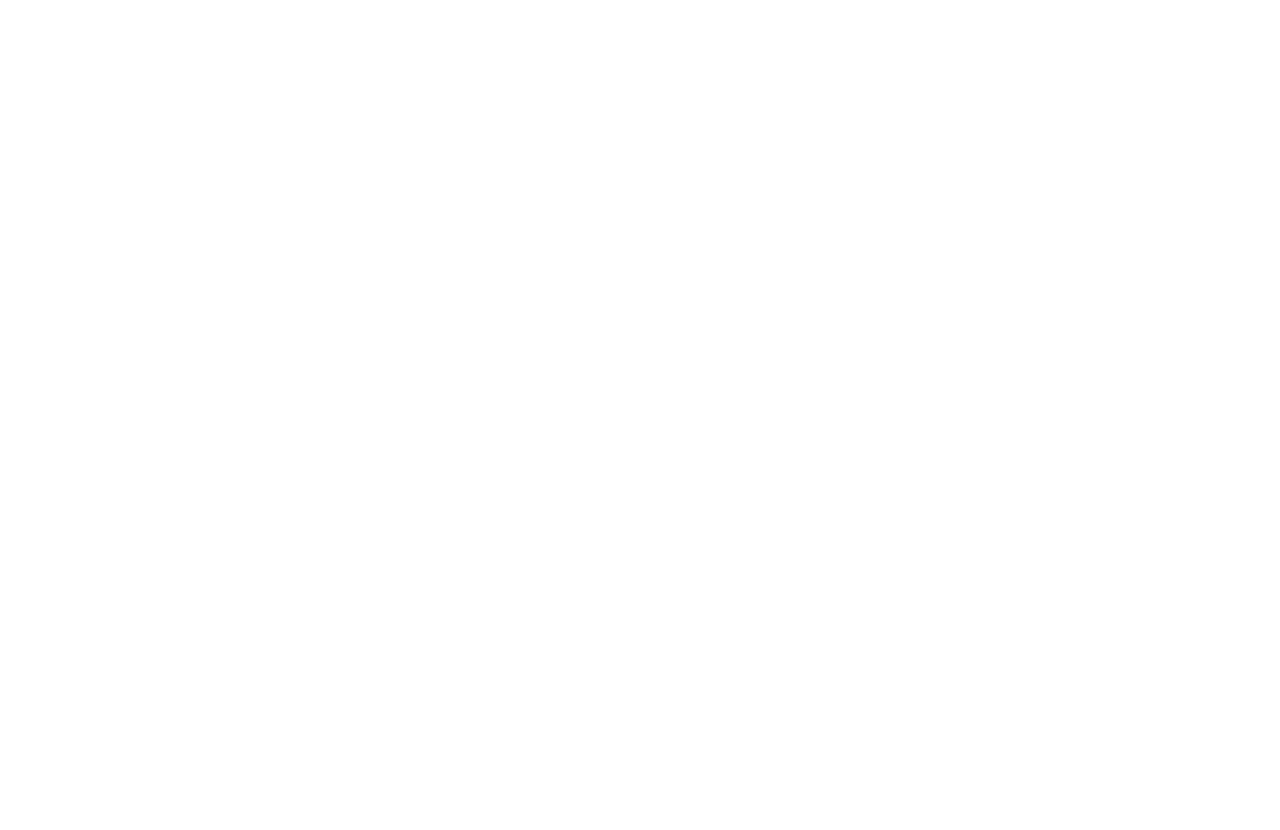
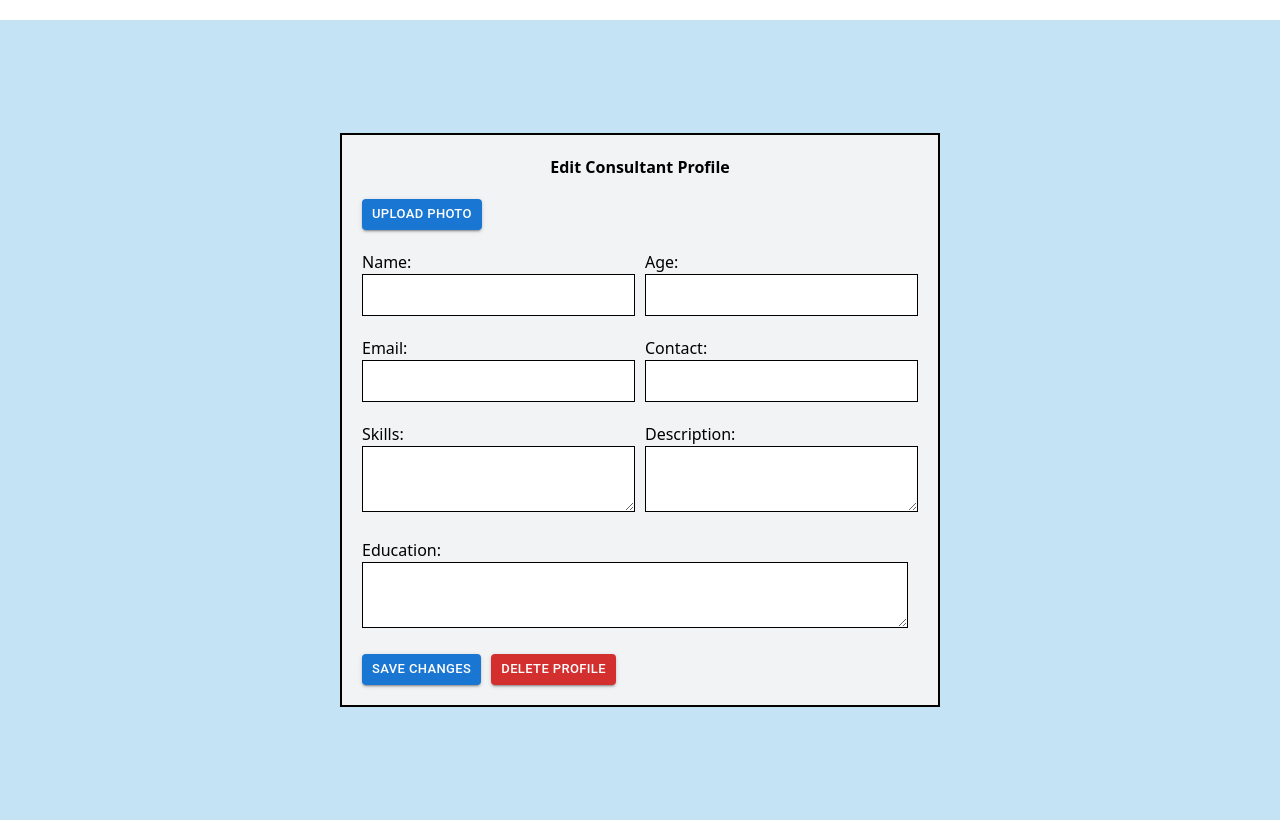
Before and after one commit to IT21159176/ITPM-Login, a React (Vite) app in the folder frontend/: page /Editconprofile in a window 1280 px wide. Before the commit this address had no page. Before the commit the page ends 800 px from the top, so only its background shows below. Built offline with nearby package versions, Linux system fonts and the light colour scheme.

Commit message:
changes of all

```diff
--- a/frontend/src/App.jsx
+++ b/frontend/src/App.jsx
@@ -13,7 +13,8 @@ import Createprofile from './pages/consultant/createprofile';
 import BusinessRegisterForm from './pages/Business/AccRegister';
 import HomePage from './pages/Business/Bus_Homepage';
 import ConsultantProfileForm from './Components/consultantProfileForm';
-import LabelBottomNavigation from './Components/bottom';
+import Editconprofile from './Components/editconprofile';
+import Editconsultantprofile from './pages/consultant/editconsultantprofile';
 
 
 function App() {
@@ -29,7 +30,11 @@ function App() {
         <Route path='/header' element={<header/>} />
         <Route path='/createprofile' element={<Createprofile/>} />
         <Route path='/consultantProfileForm' element={<ConsultantProfileForm/>} />
-        <Route path='/LabelBottomNavigation' element={<LabelBottomNavigation/>} />
+        <Route path='/Editconprofile' element={<Editconprofile/>} />
+        <Route path='/Editconsultantprofile' element={<Editconsultantprofile/>} />
+
+
+
 
 
         <Route path='/gehome' element={<Ge_Home />} />
--- a/frontend/src/Components/bottom.jsx
+++ b/frontend/src/Components/bottom.jsx
@@ -6,6 +6,7 @@ import RememberMeOutlinedIcon from '@mui/icons-material/RememberMeOutlined';
 import ManOutlinedIcon from '@mui/icons-material/ManOutlined';
 import HomeIcon from '@mui/icons-material/Home';
 import { useNavigate } from 'react-router-dom';
+import Brightness2Icon from '@mui/icons-material/Brightness2';
 
 export default function LabelBottomNavigation() {
 
@@ -45,7 +46,14 @@ const navigate = useNavigate();
         value="employer"
         icon={<ManOutlinedIcon sx={{ fontSize: 30 }} />} // Increase icon size
       />
+      <BottomNavigationAction
+        label="Brightness2Icon"
+        value="brightness2Icon"
+        icon={<Brightness2Icon sx={{ fontSize: 30 }} />} // Increase icon size
+      />
     </BottomNavigation>
+
+
     </div >
   );
 }
--- /dev/null
+++ b/frontend/src/Components/editconprofile.jsx
@@ -0,0 +1,160 @@
+import * as React from 'react';
+import Box from '@mui/material/Box';
+import Button from '@mui/material/Button';
+
+const Frame = ({ children }) => (
+  <Box
+    sx={{
+      display: 'flex',
+      justifyContent: 'center',
+      alignItems: 'center',
+      height: '100vh',
+      marginTop: '20px',
+      marginBottom: '10px',
+      bgcolor: '#c4e3f5', // Set background color to #c4e3f5
+      padding: '20px' // Add padding to create space between the border and the background
+    }}
+  >
+    <Box
+      sx={{
+        width: '100%',
+        maxWidth: 600, // Reduced width further
+        border: '2px solid black',
+        bgcolor: '#F2F3F4', // Set background color inside the border to #F2F3F4
+        padding: '20px' // Add padding to create space between the content and the border
+      }}
+    >
+      {children}
+    </Box>
+  </Box>
+);
+
+export default function Editconprofile() {
+  const [name, setName] = React.useState('');
+  const [age, setAge] = React.useState('');
+  const [email, setEmail] = React.useState('');
+  const [contact, setContact] = React.useState('');
+  const [description, setDescription] = React.useState('');
+  const [skills, setSkills] = React.useState('');
+  const [education, setEducation] = React.useState('');
+  const [photo, setPhoto] = React.useState(null);
+
+  const handleNameChange = (e) => {
+    setName(e.target.value);
+  };
+
+  const handleAgeChange = (e) => {
+    setAge(e.target.value);
+  };
+
+  const handleEmailChange = (e) => {
+    setEmail(e.target.value);
+  };
+
+  const handleContactChange = (e) => {
+    setContact(e.target.value);
+  };
+
+  const handleDescriptionChange = (e) => {
+    setDescription(e.target.value);
+  };
+
+  const handleSkillsChange = (e) => {
+    setSkills(e.target.value);
+  };
+
+  const handleEducationChange = (e) => {
+    setEducation(e.target.value);
+  };
+
+  const handlePhotoChange = (e) => {
+    const file = e.target.files[0];
+    setPhoto(file);
+  };
+
+  const handleSave = () => {
+    // You can handle form submission here
+    console.log("Form submitted with data:", { name, age, email, contact, description, skills, education, photo });
+  };
+
+  const handleDeleteProfile = () => {
+    // Logic to delete the profile
+    console.log("Profile deleted");
+  };
+
+  return (
+    <Frame>
+      <h2 style={{ textAlign: 'center', marginBottom: '20px', fontWeight: 'bold' }}>Edit Consultant Profile</h2>
+      <div style={{ display: 'flex', flexDirection: 'row', alignItems: 'center', justifyContent: 'center', marginBottom: '20px' }}>
+        <div style={{ width: '50%', marginRight: '10px' }}>
+          <input type="file" accept="image/*" onChange={handlePhotoChange} style={{ display: 'none' }} id="upload-photo" />
+          <label htmlFor="upload-photo">
+            <Button variant="contained" component="span" color="primary" size="small">
+              Upload Photo
+            </Button>
+          </label>
+        </div>
+        <div style={{ width: '50%' }}>
+          {photo && (
+            <div style={{ width: 100, height: 100, borderRadius: '50%', overflow: 'hidden', margin: '0 auto' }}>
+              <img src={URL.createObjectURL(photo)} alt="Uploaded" style={{ width: '100%', height: '100%', objectFit: 'cover' }} />
+            </div>
+          )}
+        </div>
+      </div>
+      <div style={{ display: 'flex', flexDirection: 'row', marginBottom: '20px' }}>
+        <div style={{ flex: 1, marginRight: '10px' }}>
+          <label htmlFor="name">Name:</label>
+          <input type="text" id="name" value={name} onChange={handleNameChange} style={{ width: '100%', padding: '8px', border: '1px solid black' }} />
+        </div>
+        <div style={{ flex: 1 }}>
+          <label htmlFor="age">Age:</label>
+          <input type="number" id="age" value={age} onChange={handleAgeChange} style={{ width: '100%', padding: '8px', border: '1px solid black' }} />
+        </div>
+      </div>
+      <div style={{ display: 'flex', flexDirection: 'row', marginBottom: '20px' }}>
+        <div style={{ flex: 1, marginRight: '10px' }}>
+          <label htmlFor="email">Email:</label>
+          <input type="email" id="email" value={email} onChange={handleEmailChange} style={{ width: '100%', padding: '8px', border: '1px solid black' }} />
+        </div>
+        <div style={{ flex: 1 }}>
+          <label htmlFor="contact">Contact:</label>
+          <input type="text" id="contact" value={contact} onChange={handleContactChange} style={{ width: '100%', padding: '8px', border: '1px solid black' }} />
+        </div>
+      </div>
+      <div style={{ display: 'flex', flexDirection: 'row', marginBottom: '20px' }}>
+        <div style={{ flex: 1, marginRight: '10px' }}>
+          <label htmlFor="skills">Skills:</label>
+          <textarea id="skills" value={skills} onChange={handleSkillsChange} style={{ width: '100%', padding: '8px', border: '1px solid black' }} />
+        </div>
+        <div style={{ flex: 1 }}>
+          <label htmlFor="description">Description:</label>
+          <textarea id="description" value={description} onChange={handleDescriptionChange} style={{ width: '100%', padding: '8px', border: '1px solid black' }} />
+        </div>
+      </div>
+      <div style={{ display: 'flex', flexDirection: 'row', marginBottom: '20px' }}>
+        <div style={{ flex: 1, marginRight: '10px' }}>
+          <label htmlFor="education">Education:</label>
+          <textarea id="education" value={education} onChange={handleEducationChange} style={{ width: '100%', padding: '8px', border: '1px solid black' }} />
+        </div>
+      </div>
+      <Button
+        variant="contained"
+        color="primary"
+        onClick={handleSave}
+        size="small"
+        style={{ marginRight: '10px' }}
+      >
+        Save Changes
+      </Button>
+      <Button
+        variant="contained"
+        color="error"
+        onClick={handleDeleteProfile}
+        size="small"
+      >
+        Delete Profile
+      </Button>
+    </Frame>
+  );
+}
--- a/frontend/src/Components/profilecard.jsx
+++ b/frontend/src/Components/profilecard.jsx
@@ -3,6 +3,7 @@ import Box from '@mui/material/Box';
 import Typography from '@mui/material/Typography';
 import Button from '@mui/material/Button';
 import { Edit, CloudDownload } from '@mui/icons-material';
+import { useNavigate } from 'react-router-dom';
 
 const Frame = ({ children }) => (
   <Box
@@ -59,8 +60,9 @@ const ProfilePhoto = ({ photoUrl, handlePhotoUpload }) => (
   );
 
 export default function Types() {
+
+  const navigate = useNavigate ();
   const [photoUrl, setPhotoUrl] = React.useState('');
-
   const handlePhotoUpload = (e) => {
     const file = e.target.files[0];
     const reader = new FileReader();
@@ -119,6 +121,8 @@ export default function Types() {
         startIcon={<Edit />}
         size="small"
         style={{ marginRight: '10px', marginBottom: '10px' }}
+        onClick={()=> navigate('/Editconsultantprofile')}
+
       >
         Edit Profile
       </Button>
--- /dev/null
+++ b/frontend/src/pages/consultant/editconsultantprofile.jsx
@@ -0,0 +1,26 @@
+import React from 'react';
+import ResponsiveAppBar from '../../Components/navigator';
+import LabelBottomNavigation from '../../Components/bottom';
+import RecipeReviewCard from '../../Components/recipeReviewCard';
+import Types from '../../Components/profilecard';
+import ConsultantProfileForm from '../../Components/consultantProfileForm';
+import Editconfrofile from'../../Components/editconprofile';
+
+
+export default function Editconsultantprofile() {
+  return (
+    <>
+      <div style={{ position: 'fixed', top: 0, width: '100%', zIndex: 999 }}>
+        <ResponsiveAppBar />
+      </div>
+      <div style={{ backgroundColor: '#c4e3f5', minHeight: '100vh', padding: '64px 16px 56px' }}> {/* Setting background color */}
+        <div>
+          <Editconfrofile/>
+        </div>
+      </div>
+      <div style={{ position: 'fixed', bottom: 0, width: '100%', zIndex: 999 }}>
+        <LabelBottomNavigation />
+      </div>
+    </>
+  );
+}
```
